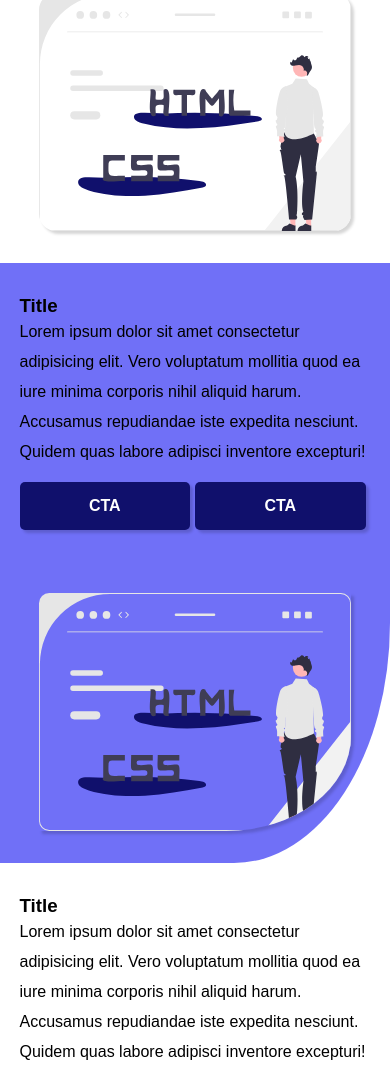
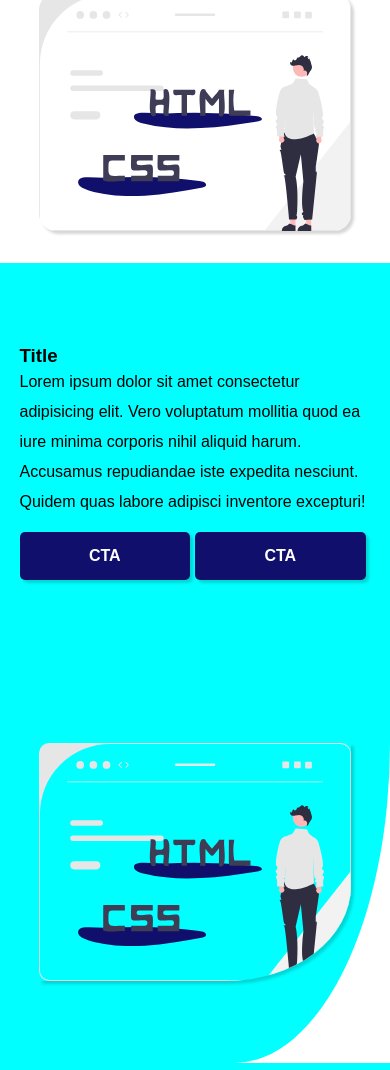
Before and after one commit to jvcorado/SiteDeEstudo, a plain HTML site: page index.html in a window 390 px wide. Shown: the part 537-1607 px from the top of the page. Drawn offline with Linux system fonts and the light colour scheme.

Commit message:
Update styleResponsive.css

```diff
--- a/styleResponsive.css
+++ b/styleResponsive.css
@@ -46,4 +46,8 @@
         width: 80vw;
         display: none;
     }
+    .container-sub{
+        height:800px;
+        background-color: aqua;
+    }
 }
```
